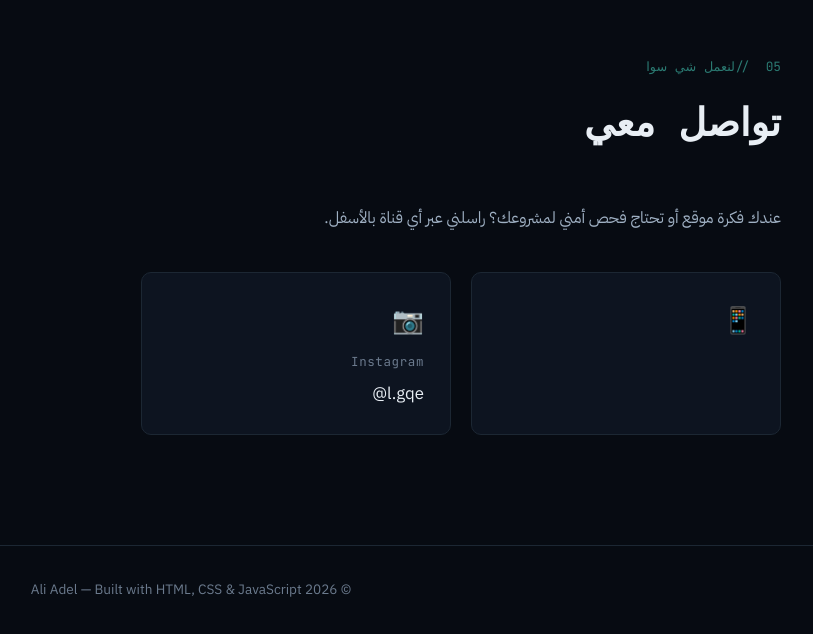
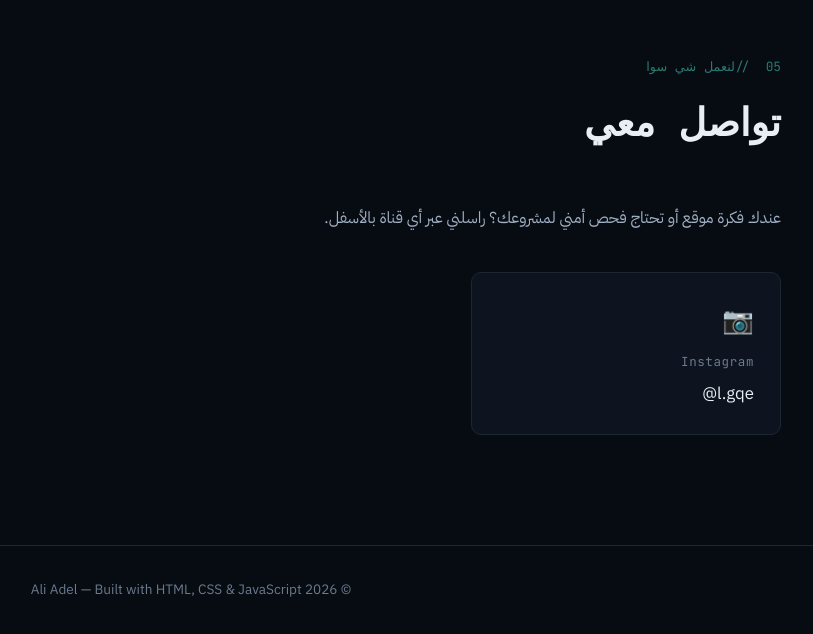
Before and after one commit to aalliaadelllll-source/ali-adel.github.io, a plain HTML site: page index.html in a window 1280 px wide. Shown: the part 3567-4201 px from the top of the page, without its empty margins (449-1262 px from the left). Drawn offline with Linux system fonts and the light colour scheme.

Commit message:
Update index.html

```diff
--- a/index.html
+++ b/index.html
@@ -206,9 +206,6 @@
     <p class="contact-sub">عندك فكرة موقع أو تحتاج فحص أمني لمشروعك؟ راسلني عبر أي قناة بالأسفل.</p>
 
     <div class="contact-grid">
-      <a class="contact-card" href="https://wa.me/9647885387242" target="_blank" rel="noopener">
-        <span class="contact-icon">📱</span>
-      </a>
       <a class="contact-card" href="https://instagram.com/l.gqe" target="_blank" rel="noopener">
         <span class="contact-icon">📷</span>
         <span class="contact-label">Instagram</span>
```
